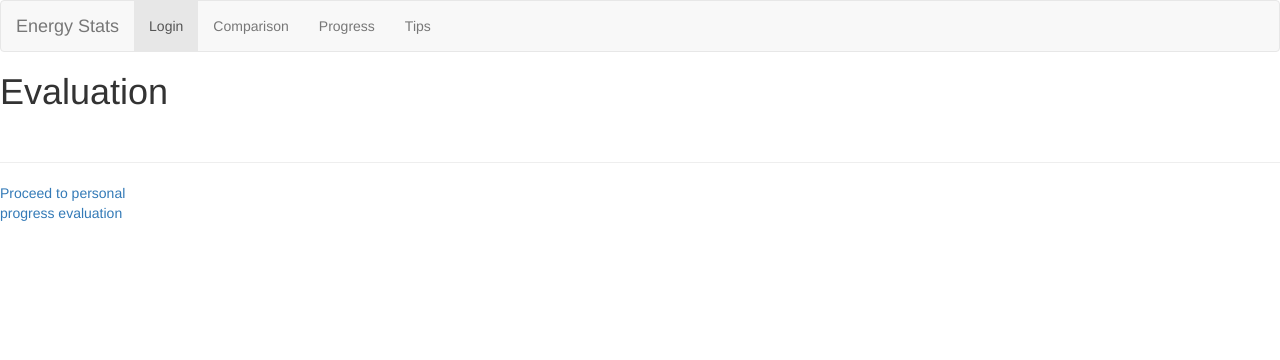
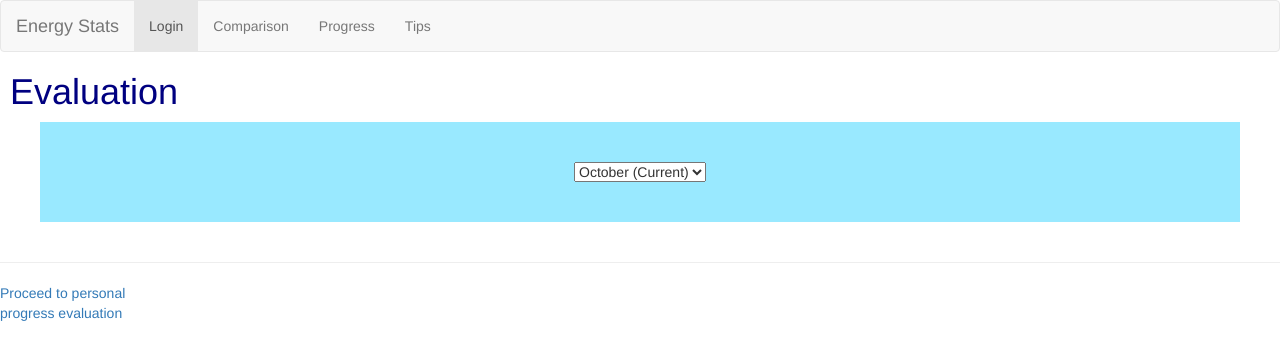
Before and after one commit to vinniechen/energyStats, a website: page src/comparisons.html in a window 1280 px wide. Drawn offline with nearby package versions, Linux system fonts and the light colour scheme.

Commit message:
Did some work on comparisons

```diff
--- a/src/comparisons.html
+++ b/src/comparisons.html
@@ -6,8 +6,10 @@
         <link rel="stylesheet" href="https://maxcdn.bootstrapcdn.com/bootstrap/3.3.7/css/bootstrap.min.css">
         <script src="https://ajax.googleapis.com/ajax/libs/jquery/1.12.4/jquery.min.js"></script>
         <script src="https://maxcdn.bootstrapcdn.com/bootstrap/3.3.7/js/bootstrap.min.js"></script>
+        <link rel="stylesheet" type="text/css" href="stylesheets/comparisons.css">
 
         <title>energyStats - Comparisons</title>
+
     </head>
 
     <body>
@@ -29,6 +31,12 @@
 
 
         <h1> Evaluation </h1>
+        <div id = "backgroundTab">
+            <div id = "monthSelect"><select>
+                <option value = "Current">October (Current)</option>
+                <option value = "September">September</option>
+            </select></div>
+        </div>
 
         <br/>
         <hr/>
--- /dev/null
+++ b/src/stylesheets/comparisons.css
@@ -0,0 +1,15 @@
+h1 {
+	color: navy;
+	margin-left: 10px;
+}
+
+#backgroundTab {
+    padding: 40px;
+    margin-left: 40px;
+    margin-right: 40px;
+    background-color: rgba(0, 200, 255, 0.4);
+}
+
+#monthSelect {
+    text-align: center;
+}
```
Lines whose indentation alone changed are shown as unchanged.
